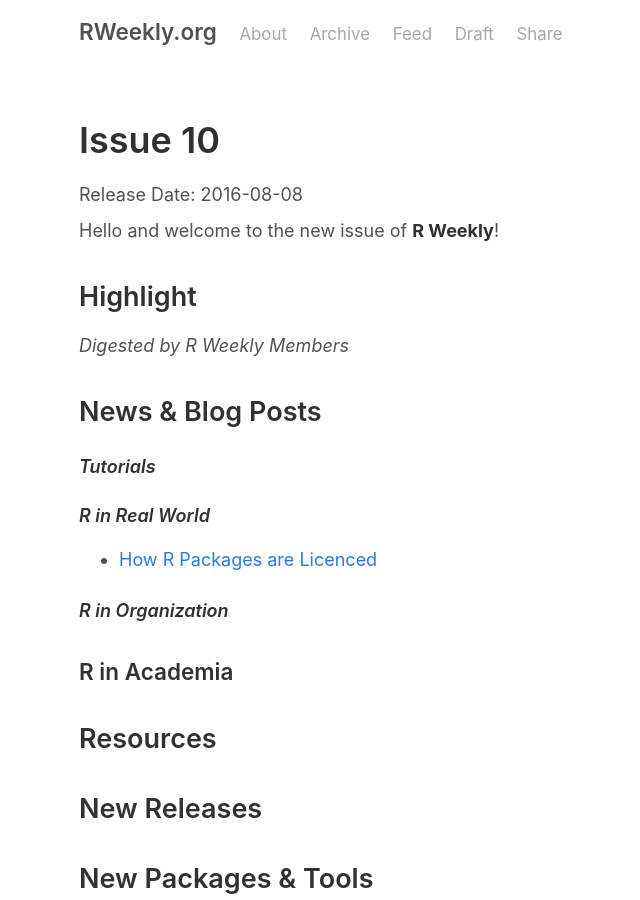
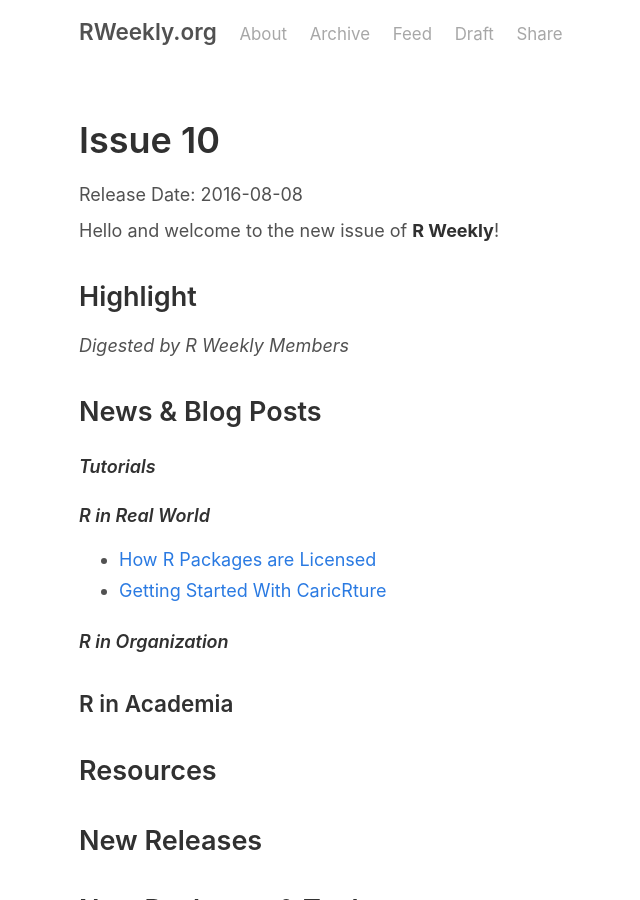
Before and after one commit to rweekly/rweekly.org, a Jekyll site: the page built from draft.md, in a window 1280 px wide and 900 px high. Shown: the whole window, without its empty margins (246-886 px from the left). Built offline with Jekyll 4.4.1, drawn with Linux system fonts in a browser that asks for light colours; comment, search, counter and statistics services are not loaded.

Commit message:
caricRture link and typo fixed

```diff
--- a/draft.md
+++ b/draft.md
@@ -24,7 +24,8 @@
 
 #### R in Real World
 
-- [How R Packages are Licenced](http://seankross.com/2016/08/02/How-R-Packages-are-Licensed.html)
+- [How R Packages are Licensed](http://seankross.com/2016/08/02/How-R-Packages-are-Licensed.html)
+- [Getting Started With CaricRture](https://rpubs.com/chrisbrunsdon/94923)
 
 #### R in Organization
 
@@ -43,7 +44,6 @@
 
 
 ## New Packages & Tools
-
 
 
 
```
